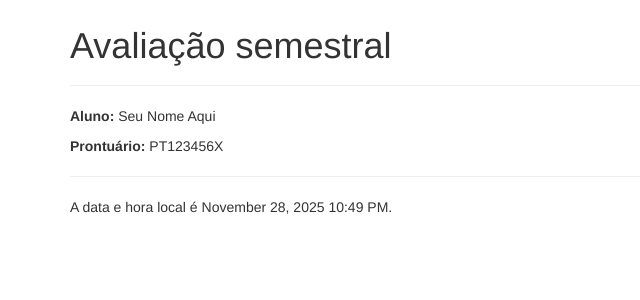
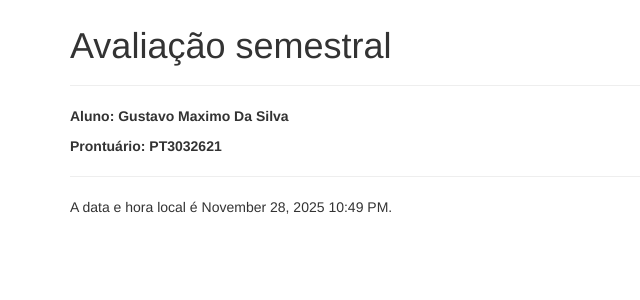
Before and after one commit to PT3032621-PTBDSWS/semana17, a Flask app: page / in a window 1280 px wide. Shown: the part 136-436 px from the top of the page, without its empty margins (0-640 px from the left). Run offline with Flask 2, Linux system fonts and the light colour scheme; some libraries are stand-ins or nearby versions.

Commit message:
Update index.html

```diff
--- a/app/templates/index.html
+++ b/app/templates/index.html
@@ -5,8 +5,8 @@
     <h1>Avaliação semestral</h1>
 </div>
 
-<p><strong>Aluno:</strong> {{ nome }}</p>
-<p><strong>Prontuário:</strong> {{ prontuario }}</p>
+<p><strong>Aluno: Gustavo Maximo Da Silva</strong></p>
+<p><strong>Prontuário: PT3032621</strong></p>
 
 <hr>
 <p>A data e hora local é {{ data_hora }}.</p>
```
